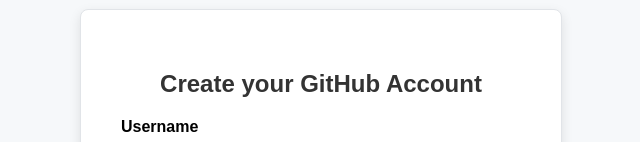
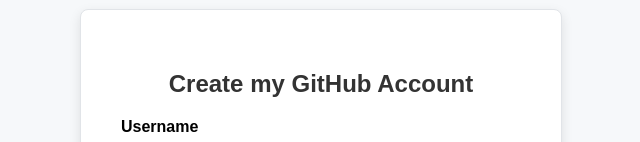
Before and after one commit to prajwalgm23/mockgithubpage, a plain HTML site: page index.html in a window 1280 px wide. Shown: the part 139-281 px from the top of the page, without its empty margins (319-959 px from the left). Drawn offline with Linux system fonts and the light colour scheme.

Commit message:
test commit

```diff
--- a/index.html
+++ b/index.html
@@ -71,7 +71,7 @@
 <body>
 
 <div class="container">
-    <h2>Create your GitHub Account</h2>
+    <h2>Create my GitHub Account</h2>
     <form>
         <div class="form-group">
             <label for="username">Username</label>
```
